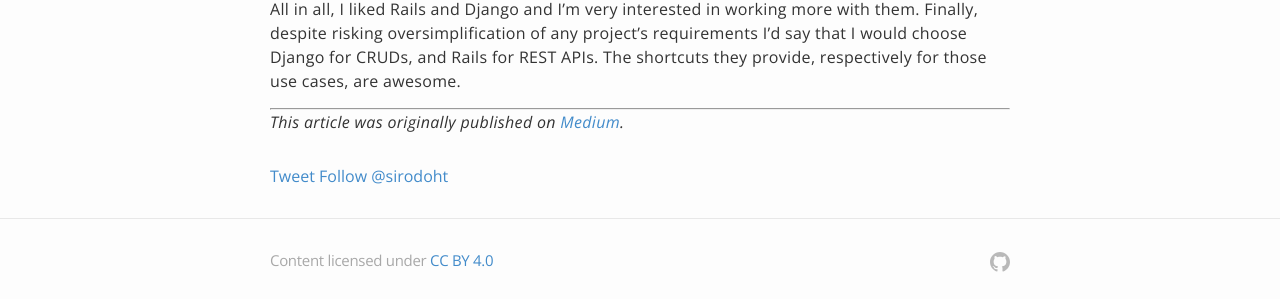
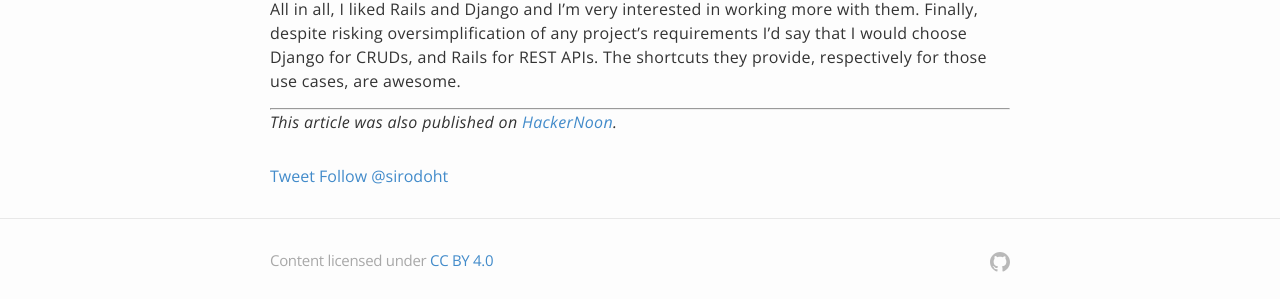
Before and after one commit to sirodoht/sirodoht.com, a Jekyll site: the page built from _posts/2017-08-22-coming-from-nodejs-ruby-on-rails-and-django.markdown, in a window 1280 px wide and 900 px high, scrolled down 2113 px. Shown: the part 598-897 px from the top of the window. Built offline with Jekyll 4.4.1, drawn with Linux system fonts in a browser that asks for light colours; comment, search, counter and statistics services are not loaded.

Commit message:
change ps on rails django post

```diff
--- a/_posts/2017-08-22-coming-from-nodejs-ruby-on-rails-and-django.markdown
+++ b/_posts/2017-08-22-coming-from-nodejs-ruby-on-rails-and-django.markdown
@@ -69,4 +69,4 @@ All in all, I liked Rails and Django and I’m very interested in working more w
 
 ---
 
-*This article was originally published on [Medium](https://medium.com/@sirodoht/coming-from-node-js-ruby-on-rails-and-django-6c6c9390e31a).*
+*This article was also published on [HackerNoon](https://hackernoon.com/coming-from-node-js-ruby-on-rails-and-django-6c6c9390e31a).*
```
